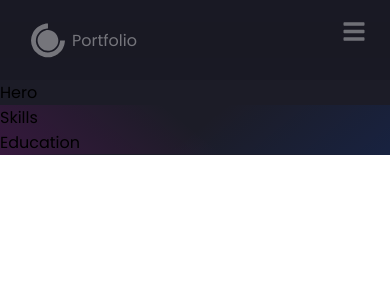
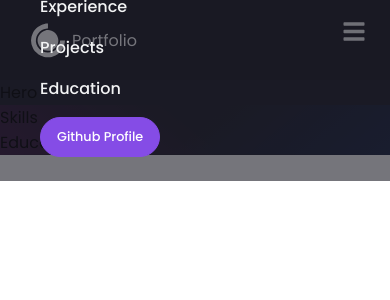
Before and after one commit to Farajah/portfolio, a React (Create React App) app: page / in a window 390 px wide. Both pictures are taken after a click on the icon 354 px from the left and 31 px from the top of the page. Shown: the top 300 px of the page. Built offline with nearby package versions, Linux system fonts and the light colour scheme.

Commit message:
- Humberger menu in smaller screen

```diff
--- a/src/components/Navbar/index.js
+++ b/src/components/Navbar/index.js
@@ -1,6 +1,6 @@
 import React from 'react'
 import { Link as LinkR } from "react-router-dom";
-import styled from 'styled-components';
+import styled, { useTheme } from 'styled-components';
 import { DiCssdeck } from "react-icons/di";
 import { FaBars } from "react-icons/fa";
 
@@ -141,8 +141,20 @@ export const MobileMenu = styled.div`
   z-index: ${({ open }) => (open ? "1" : "-1")};
 `;
 
+const MobileMenuLinks = styled(LinkR)`
+  color: ${({ theme }) => theme.text_primary};
+  font-weight: 500;
+  cursor: pointer;
+  text-decoration: none;
+  transition: all 0.2s ease-in-out;
+  &:hover {
+    color: ${({ theme }) => theme.primary};
+  }
+`;
+
 const Navbar = () => {
   const [open, setOpen] = React.useState(false);
+  const theme = useTheme();
   return (
     <Nav>
       <NavContainer>
@@ -180,6 +192,62 @@ const Navbar = () => {
       {
         open &&
           <MobileMenu open={open}>
+            <MobileMenuLinks
+              href="#about"
+              onClick={() => {
+                setOpen(!open);
+              }}
+            >
+              About
+            </MobileMenuLinks>
+
+            <MobileMenuLinks
+              href="#skills"
+              onClick={() => {
+                setOpen(!open);
+              }}
+            >
+              Skills
+            </MobileMenuLinks>
+
+            <MobileMenuLinks
+              href="#experience"
+              onClick={() => {
+                setOpen(!open);
+              }}
+            >
+              Experience
+            </MobileMenuLinks>
+
+            <MobileMenuLinks
+              href="#projects"
+              onClick={() => {
+                setOpen(!open);
+              }}
+            >
+              Projects
+            </MobileMenuLinks>
+
+            <MobileMenuLinks
+              href="#education"
+              onClick={() => {
+                setOpen(!open);
+              }}
+            >
+              Education
+            </MobileMenuLinks>
+            <GithubButton
+              style={{
+                padding: "10px 16px",
+                background: `${theme.primary}`,
+                color: "white",
+                width: "max-content",
+              }}
+              href="/"
+              target="_blank"
+            >
+              Github Profile
+            </GithubButton>
           </MobileMenu>
       }
     </Nav>
```
